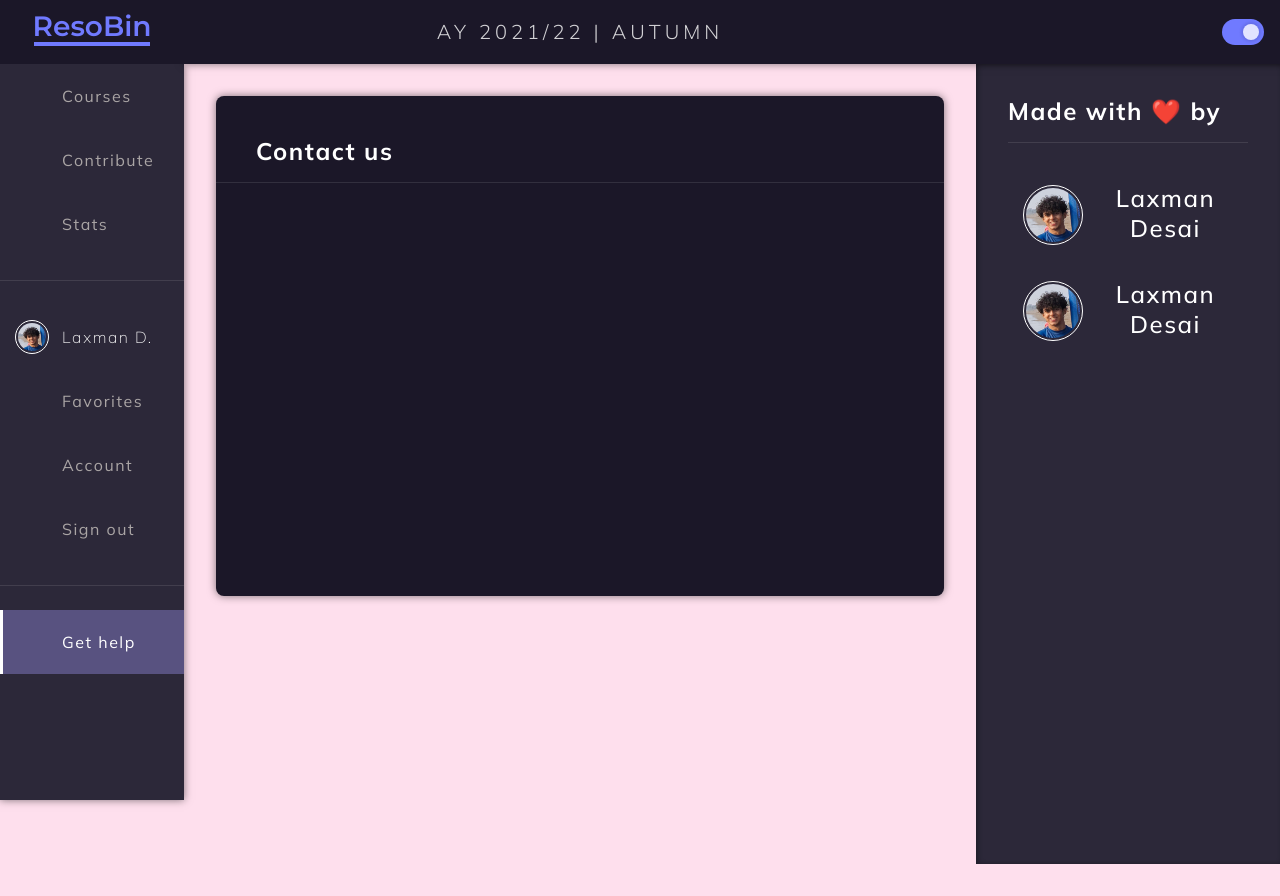
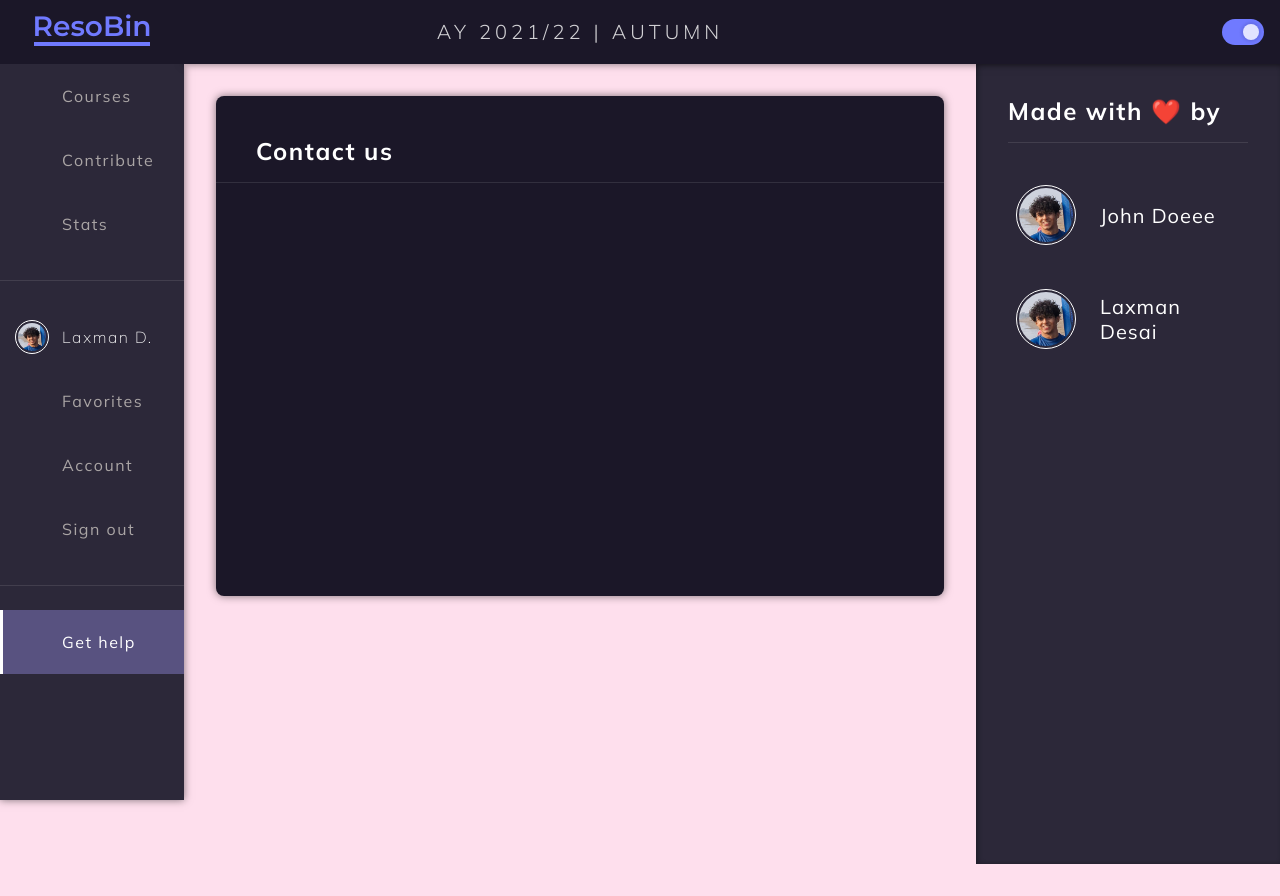
Before and after one commit to DevCom-IITB/ResoBin, a React (Create React App) app: page /contact in a window 1280 px wide. Built offline with nearby package versions, Linux system fonts and the light colour scheme; some icons are missing.

Commit message:
👌 IMPROVE: Add developers list to contact page

```diff
--- a/src/components/contact/Developer.jsx
+++ b/src/components/contact/Developer.jsx
@@ -4,16 +4,16 @@ import ProfileImg from 'components/shared/ProfileImg'
 const Container = styled.a`
   height: 6rem;
   width: 100%;
-  padding: 0px 0.75rem;
-  text-decoration: none;
+  margin: 0.5rem 0;
+  padding: 1rem 0.5rem;
 
   display: flex;
   flex-direction: row;
   cursor: pointer;
 
   color: ${({ theme }) => theme.textColorInactive};
+  text-decoration: none;
   background-color: ${({ theme }) => theme.secondary};
-  border-left: 3px solid transparent;
 
   &:hover {
     background-color: rgba(0, 0, 0, 0.1);
@@ -21,30 +21,31 @@ const Container = styled.a`
     text-underline-offset: 1.5px;
     text-decoration-thickness: 2px;
     box-shadow: 1px 1px 8px rgba(0, 0, 0, 0.24);
-		transform: scale(1.05);
-		transition: 100ms ease-out;
+    /* transform: scale(1.05); */
+    transition: 100ms ease-out;
   }
 `
 
 const IconContainer = styled.div`
   width: 30%; /* 60px */
-  margin: 1rem 0;
   display: flex;
   align-items: center;
 `
 
+const TitleContainer = styled.div`
+  margin: 0 0 0 1.5rem;
+  display: flex;
+  flex-direction: column;
+  justify-content: center;
+  width: 70%;
+`
+
 const Title = styled.h4`
-	margin: 1rem 0.25rem 1rem 1rem;
-  width: 70%;
-  text-overflow: clip;
-
-  font-weight: 500;
-	font-size: 1.5rem;
+  font-weight: 400;
+  font-size: 1.25rem;
   color: ${({ theme }) => theme.textColor};
-	text-align: center;
-
   overflow: hidden;
-  letter-spacing: 1.5px;
+  letter-spacing: 1px;
 `
 
 const Developer = ({ name, img, href, switchOrder }) => {
@@ -53,7 +54,9 @@ const Developer = ({ name, img, href, switchOrder }) => {
       <IconContainer>
         <ProfileImg src={img} size="60px" />
       </IconContainer>
-      <Title>{name}</Title>
+      <TitleContainer>
+        <Title>{name}</Title>
+      </TitleContainer>
     </Container>
   )
 }
--- a/src/components/contact/DeveloperList.jsx
+++ b/src/components/contact/DeveloperList.jsx
@@ -1,6 +1,6 @@
 import styled from 'styled-components'
 import Divider from 'components/shared/Divider'
-import Developer from 'components/contact/Developer'
+import { Developer } from 'components/contact'
 import ImgLaxman from 'assets/images/ProfileImg_Laxman.jpg'
 
 const Container = styled.div`
@@ -33,7 +33,7 @@ const DeveloperList = () => {
       <Divider margin="1rem 0 1.5rem 0" />
 
       <Developer
-        name="Laxman Desai"
+        name="John Doeee"
         img={ImgLaxman}
         href="https://github.com/relaxxpls"
         switchOrder
```
